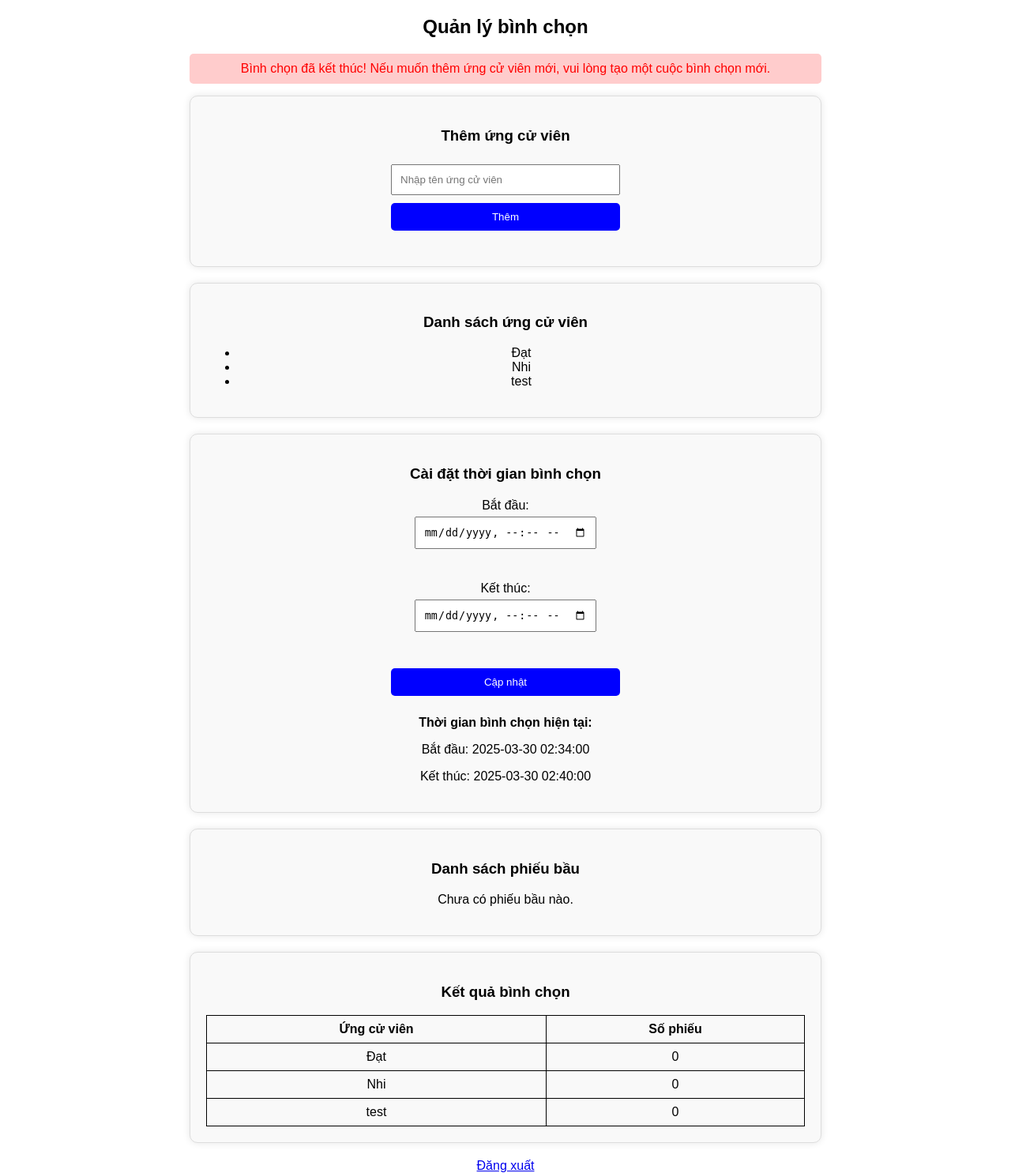
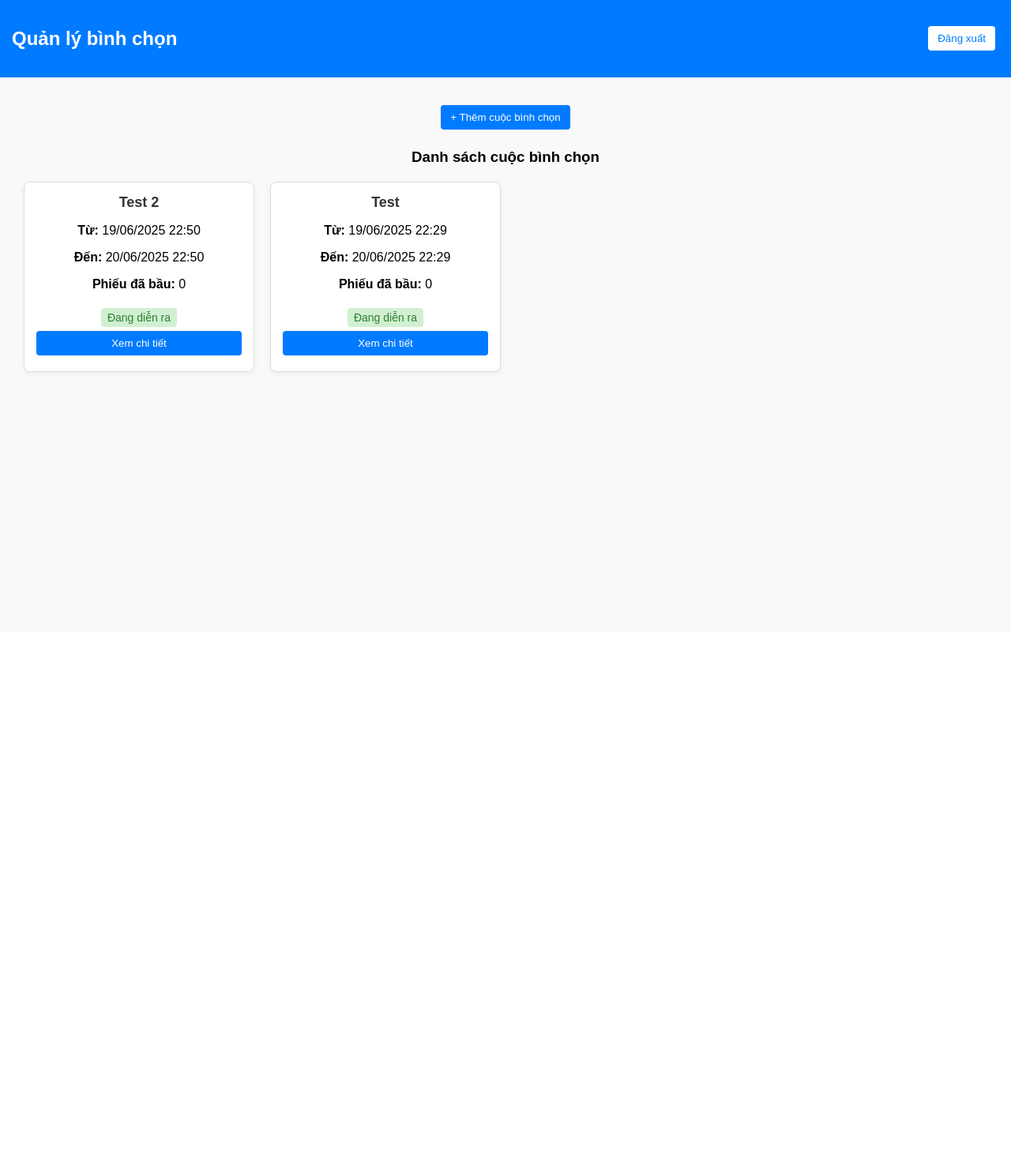
Before and after one commit to quocdat21/BlockChain_Voting, a Flask app: page /admin in a window 1280 px wide. Shown: the whole page at 79% size. After the commit the page ends 473 px from the top, so only its background shows below. Run offline with Flask 3, Linux system fonts and the light colour scheme; a user stored in the database is signed in.

Commit message:
Thêm chức năng phần admin

```diff
--- a/app.py
+++ b/app.py
@@ -1,10 +1,9 @@
-from flask import Flask, render_template, request, redirect, url_for, session, flash
-from flask_sqlalchemy import SQLAlchemy
+from flask import Flask, render_template, request, redirect, url_for, session, flash, jsonify
 from werkzeug.security import generate_password_hash, check_password_hash
 from datetime import datetime
-from models import db, User, Candidate, VotingConfig, init_db
+from models import db, User, Candidate, Poll, init_db
 from blockchain import Blockchain
-from flask import jsonify
+import json
 
 app = Flask(__name__)
 app.config["SQLALCHEMY_DATABASE_URI"] = "sqlite:///database.db"
@@ -53,64 +52,89 @@
         return redirect(url_for("login"))
 
     username = session["username"]
-    config = VotingConfig.query.first()
-    current_time = datetime.now()
+    now = datetime.now()
 
-    if not config or current_time < config.start_time or current_time > config.end_time:
-        flash("Bình chọn hiện không hoạt động!", "danger")
-        return redirect(url_for("voting"))
+    # Tìm poll đang hoạt động
+    poll = Poll.query.filter(Poll.start_time <= now, Poll.end_time >= now).first()
+    if not poll:
+        flash("Không có cuộc bình chọn nào đang diễn ra!", "danger")
+        return render_template("voting.html", voting_open=False)
 
-    candidates = Candidate.query.all()
+    candidates = poll.candidates
     has_voted = blockchain.has_voted(username)
+    user_vote = blockchain.get_vote_by_user(username)
 
     if request.method == "POST" and not has_voted:
         candidate_id = request.form.get("candidate")
         candidate = Candidate.query.get(candidate_id)
-        if candidate:
+        if candidate and candidate.poll_id == poll.id:
             blockchain.add_vote(username, candidate.name)
             flash(f"Bạn đã bỏ phiếu cho {candidate.name}!", "success")
             return redirect(url_for("voting"))
 
     return render_template("voting.html",
                            candidates=candidates,
-                           end_time=config.end_time.isoformat(),
-                           has_voted=has_voted)
+                           end_time=poll.end_time.isoformat(),
+                           voting_open=True,
+                           has_voted=has_voted,
+                           user_vote=user_vote)
 
-@app.route("/admin", methods=["GET", "POST"])
+@app.route("/admin", methods=["GET"])
 def admin():
     if "user_id" not in session or not session.get("is_admin"):
         return redirect(url_for("login"))
 
-    if request.method == "POST":
-        if "candidate_name" in request.form:
-            new_candidate = Candidate(name=request.form["candidate_name"])
-            db.session.add(new_candidate)
-            db.session.commit()
-        elif "start_time" in request.form and "end_time" in request.form:
-            start_time = datetime.strptime(request.form["start_time"], "%Y-%m-%dT%H:%M")
-            end_time = datetime.strptime(request.form["end_time"], "%Y-%m-%dT%H:%M")
-            config = VotingConfig.query.first()
-            if config:
-                config.start_time = start_time
-                config.end_time = end_time
-            else:
-                db.session.add(VotingConfig(start_time=start_time, end_time=end_time))
-            db.session.commit()
+    polls = Poll.query.order_by(Poll.start_time.desc()).all()
 
+    # Đếm số phiếu cho mỗi poll
+    all_votes = blockchain.get_all_votes()
+    for poll in polls:
+        count = sum(1 for vote in all_votes if vote.get("candidate") in [c.name for c in poll.candidates])
+        poll.vote_count = count
+
+    return render_template("admin.html", polls=polls, now=datetime.now())
+
+
+@app.route("/admin/create", methods=["POST"])
+def create_poll():
+    if "user_id" not in session or not session.get("is_admin"):
+        return redirect(url_for("login"))
+
+    try:
+        title = request.form.get("poll_title")
+        start_time = datetime.strptime(request.form.get("start_time"), "%Y-%m-%dT%H:%M")
+        end_time = datetime.strptime(request.form.get("end_time"), "%Y-%m-%dT%H:%M")
+        candidates_json = request.form.get("candidates")
+        candidates_list = json.loads(candidates_json)
+
+        new_poll = Poll(title=title, start_time=start_time, end_time=end_time)
+        db.session.add(new_poll)
+        db.session.commit()
+
+        for c_name in candidates_list:
+            db.session.add(Candidate(name=c_name, poll_id=new_poll.id))
+
+        db.session.commit()
+        flash("Tạo cuộc bình chọn thành công!", "success")
+    except Exception as e:
+        flash(f"Lỗi khi tạo cuộc bình chọn: {str(e)}", "danger")
+
+    return redirect(url_for("admin"))
+
+@app.route("/admin/poll/<int:poll_id>")
+def poll_detail(poll_id):
+    if "user_id" not in session or not session.get("is_admin"):
+        return redirect(url_for("login"))
+
+    poll = Poll.query.get_or_404(poll_id)
     votes = blockchain.get_all_votes()
-    candidates = Candidate.query.all()
-    config = VotingConfig.query.first()
 
-    vote_counts = {candidate.name: 0 for candidate in candidates}
+    vote_counts = {c.name: 0 for c in poll.candidates}
     for vote in votes:
-        vote_counts[vote["candidate"]] += 1
+        if vote["candidate"] in vote_counts:
+            vote_counts[vote["candidate"]] += 1
 
-    return render_template("admin.html",
-                           votes=votes,
-                           candidates=candidates,
-                           config=config,
-                           vote_counts=vote_counts,
-                           now=datetime.now())
+    return render_template("poll_detail.html", poll=poll, vote_counts=vote_counts, votes=votes)
 
 @app.route("/logout")
 def logout():
@@ -121,5 +145,6 @@
 def get_blockchain():
     return jsonify(blockchain.chain), 200
 
+
 if __name__ == "__main__":
     app.run(debug=True)
--- a/templates/admin.html
+++ b/templates/admin.html
@@ -6,140 +6,268 @@
     <link rel="stylesheet" href="/static/style.css">
     <style>
         body {
+            margin: 0;
             font-family: Arial, sans-serif;
-            max-width: 800px;
-            margin: auto;
+            background-color: #f9f9f9;
+        }
+
+        .header {
+            background-color: #007bff;
+            color: white;
+            padding: 15px;
+            display: flex;
+            justify-content: space-between;
+            align-items: center;
+        }
+
+        .logout-btn {
+            background: white;
+            color: #007bff;
+            border: none;
+            padding: 8px 12px;
+            border-radius: 4px;
+            cursor: pointer;
+        }
+
+        .main {
+            padding: 30px;
+        }
+
+        .btn {
+            padding: 8px 12px;
+            border: none;
+            border-radius: 4px;
+            cursor: pointer;
+            margin: 5px 0;
+        }
+
+        .btn-primary {
+            background-color: #007bff;
+            color: white;
+        }
+
+        .btn-danger {
+            background-color: red;
+            color: white;
+        }
+
+        /* Grid view các cuộc bình chọn */
+        .polls-grid {
+            display: flex;
+            flex-wrap: wrap;
+            gap: 20px;
+            margin-top: 20px;
+        }
+
+        .poll-card {
+            background: #fff;
+            border: 1px solid #ddd;
+            border-radius: 8px;
+            width: 260px;
+            display: flex;
+            flex-direction: column;
+            justify-content: space-between;
+            padding: 15px;
+            box-shadow: 0 2px 8px rgba(0,0,0,0.05);
+            transition: transform 0.2s ease-in-out;
+        }
+
+        .poll-card:hover {
+            transform: translateY(-5px);
+        }
+
+        .poll-body h4 {
+            margin: 0 0 10px;
+            font-size: 18px;
+            color: #333;
+        }
+
+        .poll-footer {
+            margin-top: auto;
             text-align: center;
         }
-        .container {
+
+        .status {
+            font-size: 14px;
+            padding: 4px 8px;
+            border-radius: 4px;
+            display: inline-block;
+            margin-top: 5px;
+        }
+
+        .ongoing {
+            background-color: #d1f0d1;
+            color: #2e7d32;
+        }
+
+        .ended {
+            background-color: #f8d7da;
+            color: #721c24;
+        }
+
+        .full-width {
+            width: 100%;
+        }
+
+        /* MODAL */
+        .modal {
+            display: none;
+            position: fixed;
+            z-index: 999;
+            left: 0; top: 0;
+            width: 100%; height: 100%;
+            background-color: rgba(0,0,0,0.5);
+        }
+
+        .modal-content {
+            background-color: #fff;
+            margin: 5% auto;
             padding: 20px;
-            border: 1px solid #ddd;
-            border-radius: 10px;
-            box-shadow: 0px 0px 10px rgba(0, 0, 0, 0.1);
-            margin-bottom: 20px;
-            background-color: #f9f9f9;
+            border-radius: 8px;
+            width: 500px;
+            position: relative;
         }
-        button {
-            background-color: blue;
-            color: white;
-            border: none;
-            padding: 10px 20px;
-            border-radius: 5px;
+
+        .close {
+            position: absolute;
+            top: 10px; right: 15px;
+            font-size: 22px;
+            font-weight: bold;
+            color: #aaa;
             cursor: pointer;
         }
-        button:hover {
-            background-color: darkblue;
-        }
-        .alert {
-            background-color: #ffcccc;
-            color: red;
-            padding: 10px;
-            border-radius: 5px;
-            margin-bottom: 15px;
-        }
-        table {
-            width: 100%;
-            border-collapse: collapse;
+
+        .candidate-list {
             margin-top: 10px;
         }
-        table, th, td {
-            border: 1px solid black;
+
+        .candidate-item {
+            display: flex;
+            justify-content: space-between;
+            margin-top: 5px;
         }
-        th, td {
+
+        .input-group {
+            display: flex;
+            gap: 10px;
+            margin-bottom: 10px;
+        }
+
+        input, button {
             padding: 8px;
-            text-align: center;
         }
     </style>
 </head>
 <body>
-    <h2>Quản lý bình chọn</h2>
 
-    <!-- Kiểm tra nếu thời gian bình chọn đã kết thúc -->
-    {% if config and config.end_time < now %}
-    <div class="alert">
-        Bình chọn đã kết thúc! Nếu muốn thêm ứng cử viên mới, vui lòng tạo một cuộc bình chọn mới.
-    </div>
-    {% endif %}
-
-    <div class="container">
-        <h3>Thêm ứng cử viên</h3>
-        <form method="post">
-            <input type="text" name="candidate_name" placeholder="Nhập tên ứng cử viên" required>
-            <button type="submit">Thêm</button>
-        </form>
+    <div class="header">
+        <h2>Quản lý bình chọn</h2>
+        <a href="/logout"><button class="logout-btn">Đăng xuất</button></a>
     </div>
 
-    <div class="container">
-        <h3>Danh sách ứng cử viên</h3>
-        {% if candidates %}
-            <ul>
-                {% for candidate in candidates %}
-                <li>{{ candidate.name }}</li>
-                {% endfor %}
-            </ul>
-        {% else %}
-            <p>Chưa có ứng cử viên nào.</p>
-        {% endif %}
+    <div class="main">
+        <button class="btn btn-primary" onclick="openModal()">+ Thêm cuộc bình chọn</button>
+
+        <!-- Danh sách cuộc bình chọn -->
+        <h3>Danh sách cuộc bình chọn</h3>
+        <div class="polls-grid">
+            {% for poll in polls %}
+            <div class="poll-card">
+                <div class="poll-body">
+                    <h4>{{ poll.title }}</h4>
+                    <p><strong>Từ:</strong> {{ poll.start_time.strftime('%d/%m/%Y %H:%M') }}</p>
+                    <p><strong>Đến:</strong> {{ poll.end_time.strftime('%d/%m/%Y %H:%M') }}</p>
+                    <p><strong>Phiếu đã bầu:</strong> {{ poll.vote_count }}</p>
+                    {% if poll.end_time > now %}
+                        <span class="status ongoing">Đang diễn ra</span>
+                    {% else %}
+                        <span class="status ended">Đã kết thúc</span>
+                    {% endif %}
+                </div>
+                <div class="poll-footer">
+                    <a href="/admin/poll/{{ poll.id }}">
+                        <button class="btn btn-primary full-width">Xem chi tiết</button>
+                    </a>
+                </div>
+            </div>
+            {% else %}
+            <p>Chưa có cuộc bình chọn nào.</p>
+            {% endfor %}
+        </div>
     </div>
 
-    <div class="container">
-        <h3>Cài đặt thời gian bình chọn</h3>
-        <form method="post">
-            <label>Bắt đầu: <input type="datetime-local" name="start_time" required></label><br><br>
-            <label>Kết thúc: <input type="datetime-local" name="end_time" required></label><br><br>
-            <button type="submit">Cập nhật</button>
-        </form>
-        {% if config %}
-            <p><strong>Thời gian bình chọn hiện tại:</strong></p>
-            <p>Bắt đầu: {{ config.start_time }}</p>
-            <p>Kết thúc: {{ config.end_time }}</p>
-        {% else %}
-            <p><em>Chưa thiết lập thời gian bình chọn.</em></p>
-        {% endif %}
+    <!-- Modal -->
+    <div id="pollModal" class="modal">
+        <div class="modal-content">
+            <span class="close" onclick="closeModal()">&times;</span>
+            <h3>Tạo cuộc bình chọn</h3>
+            <form id="createPollForm" method="post" action="/admin/create">
+                <input type="text" name="poll_title" placeholder="Tên cuộc bình chọn" required><br><br>
+                <input type="datetime-local" name="start_time" required>
+                <input type="datetime-local" name="end_time" required><br><br>
+
+                <div class="input-group">
+                    <input type="text" id="candidateInput" placeholder="Tên ứng cử viên">
+                    <button type="button" class="btn btn-primary" onclick="addCandidate()">Thêm</button>
+                </div>
+
+                <div class="candidate-list" id="candidateList"></div>
+
+                <input type="hidden" name="candidates" id="candidatesField">
+
+                <br>
+                <button type="submit" class="btn btn-primary">Tạo</button>
+                <button type="button" class="btn btn-danger" onclick="closeModal()">Huỷ</button>
+            </form>
+        </div>
     </div>
 
-    <div class="container">
-        <h3>Danh sách phiếu bầu</h3>
-        {% if votes %}
-            <table>
-                <tr>
-                    <th>STT</th>
-                    <th>Người bình chọn</th>
-                    <th>Ứng cử viên</th>
-                </tr>
-                {% for vote in votes %}
-                <tr>
-                    <td>{{ loop.index }}</td>
-                    <td>{{ vote.voter }}</td>
-                    <td>{{ vote.candidate }}</td>
-                </tr>
-                {% endfor %}
-            </table>
-        {% else %}
-            <p>Chưa có phiếu bầu nào.</p>
-        {% endif %}
-    </div>
+    <script>
+        let candidates = [];
 
-    <div class="container">
-        <h3>Kết quả bình chọn</h3>
-        {% if vote_counts %}
-            <table>
-                <tr>
-                    <th>Ứng cử viên</th>
-                    <th>Số phiếu</th>
-                </tr>
-                {% for candidate, count in vote_counts.items() %}
-                <tr>
-                    <td>{{ candidate }}</td>
-                    <td>{{ count }}</td>
-                </tr>
-                {% endfor %}
-            </table>
-        {% else %}
-            <p>Chưa có phiếu bầu nào.</p>
-        {% endif %}
-    </div>
+        function openModal() {
+            document.getElementById("pollModal").style.display = "block";
+        }
 
-    <a href="/logout">Đăng xuất</a>
+        function closeModal() {
+            document.getElementById("pollModal").style.display = "none";
+            candidates = [];
+            updateCandidateList();
+            document.getElementById("createPollForm").reset();
+        }
+
+        function addCandidate() {
+            const input = document.getElementById("candidateInput");
+            const name = input.value.trim();
+            if (!name) return;
+
+            candidates.push(name);
+            updateCandidateList();
+            input.value = "";
+        }
+
+        function removeCandidate(index) {
+            candidates.splice(index, 1);
+            updateCandidateList();
+        }
+
+        function updateCandidateList() {
+            const list = document.getElementById("candidateList");
+            const hiddenField = document.getElementById("candidatesField");
+
+            list.innerHTML = "";
+            candidates.forEach((name, index) => {
+                const div = document.createElement("div");
+                div.className = "candidate-item";
+                div.innerHTML = `
+                    <span>${name}</span>
+                    <button type="button" class="btn btn-danger" onclick="removeCandidate(${index})">Xoá</button>
+                `;
+                list.appendChild(div);
+            });
+
+            hiddenField.value = JSON.stringify(candidates);
+        }
+    </script>
 </body>
 </html>
--- a/templates/login.html
+++ b/templates/login.html
@@ -3,9 +3,10 @@
 <head>
     <meta charset="UTF-8">
     <title>Đăng nhập</title>
-    <link rel="stylesheet" href="/static/style.css">
+    <link rel="stylesheet" href="/static/auth.css">
 </head>
 <body>
+    <div class="container">
         <h2>Đăng nhập</h2>
         <form method="post">
             <input type="text" name="username" placeholder="Tên đăng nhập" required>
@@ -13,5 +14,6 @@
             <button type="submit">Đăng nhập</button>
         </form>
         <p>Chưa có tài khoản? <a href="/register">Đăng ký</a></p>
+    </div>
 </body>
 </html>
--- a/templates/register.html
+++ b/templates/register.html
@@ -3,9 +3,10 @@
 <head>
     <meta charset="UTF-8">
     <title>Đăng ký</title>
-    <link rel="stylesheet" href="/static/style.css">
+    <link rel="stylesheet" href="/static/auth.css">
 </head>
 <body>
+    <div class="container">
         <h2>Đăng ký</h2>
         <form method="post">
             <input type="text" name="username" placeholder="Tên đăng nhập" required>
@@ -13,5 +14,6 @@
             <button type="submit">Đăng ký</button>
         </form>
         <p>Đã có tài khoản? <a href="/login">Đăng nhập</a></p>
+    </div>
 </body>
 </html>
```
Also changed, not shown: blockchain.py (+39 -24 lines), models.py (+12 -9 lines), static/auth.css (added, +50 -0 lines), templates/poll_detail.html (added, +133 -0 lines), instance/database.db, 1 other file. Lines whose indentation alone changed are shown as unchanged.
